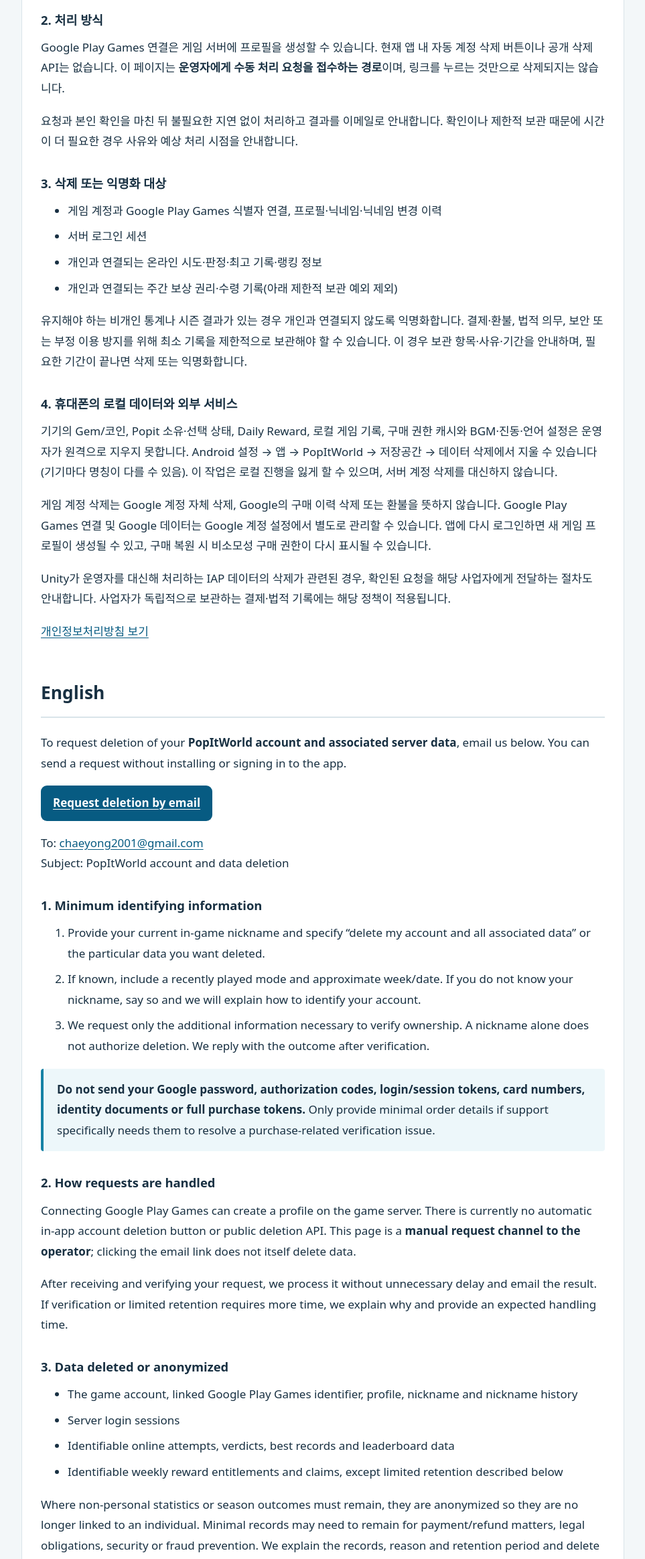
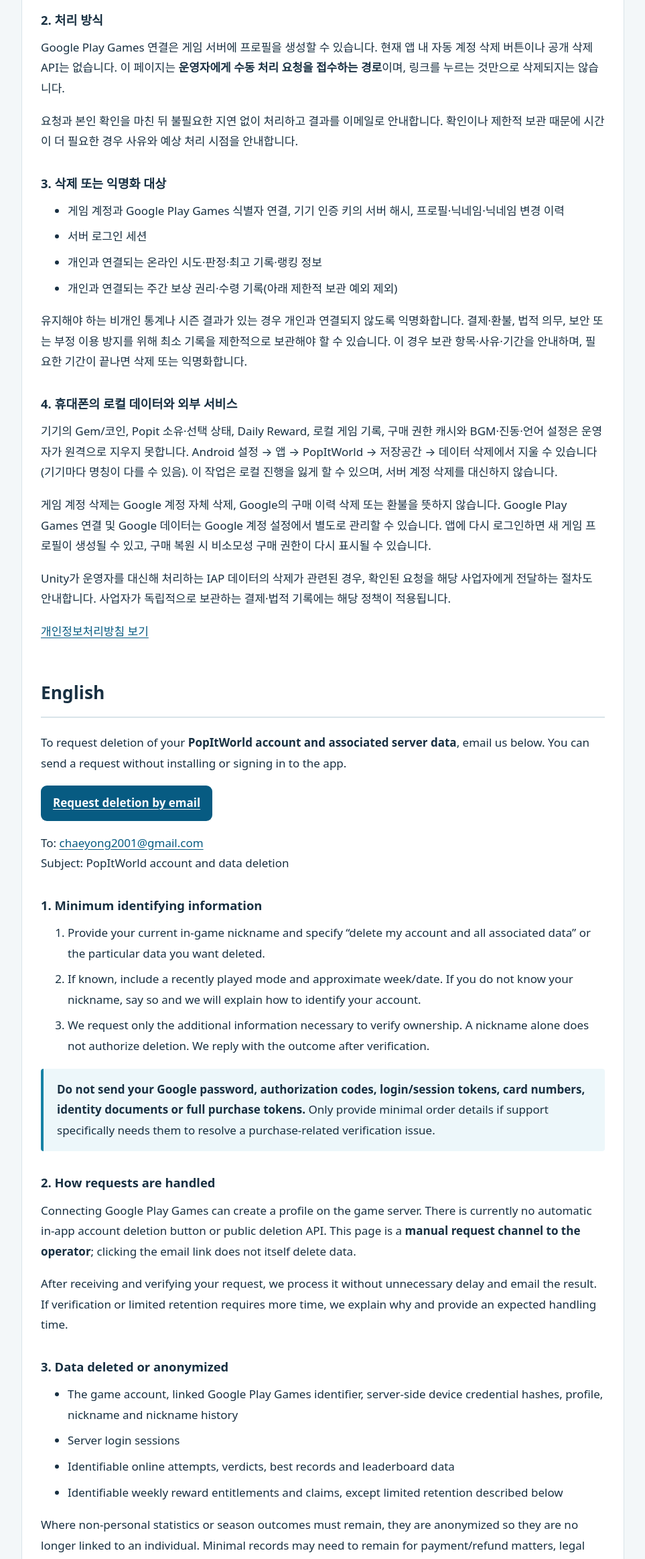
Before and after one commit to chaeyong2001/PopItWorld-privacy, a plain HTML site: page delete-account.html in a window 1280 px wide. Shown: the part 1059-3387 px from the top of the page at 67% size, without its empty margins (158-1121 px from the left). Drawn offline with Linux system fonts and the light colour scheme.

Commit message:
Publish bilingual delete-account.html

```diff
--- a/delete-account.html
+++ b/delete-account.html
@@ -15,7 +15,7 @@
 <p>Google Play Games 연결은 게임 서버에 프로필을 생성할 수 있습니다. 현재 앱 내 자동 계정 삭제 버튼이나 공개 삭제 API는 없습니다. 이 페이지는 <strong>운영자에게 수동 처리 요청을 접수하는 경로</strong>이며, 링크를 누르는 것만으로 삭제되지는 않습니다.</p>
 <p>요청과 본인 확인을 마친 뒤 불필요한 지연 없이 처리하고 결과를 이메일로 안내합니다. 확인이나 제한적 보관 때문에 시간이 더 필요한 경우 사유와 예상 처리 시점을 안내합니다.</p>
 <h3>3. 삭제 또는 익명화 대상</h3>
-<ul><li>게임 계정과 Google Play Games 식별자 연결, 프로필·닉네임·닉네임 변경 이력</li><li>서버 로그인 세션</li><li>개인과 연결되는 온라인 시도·판정·최고 기록·랭킹 정보</li><li>개인과 연결되는 주간 보상 권리·수령 기록(아래 제한적 보관 예외 제외)</li></ul>
+<ul><li>게임 계정과 Google Play Games 식별자 연결, 기기 인증 키의 서버 해시, 프로필·닉네임·닉네임 변경 이력</li><li>서버 로그인 세션</li><li>개인과 연결되는 온라인 시도·판정·최고 기록·랭킹 정보</li><li>개인과 연결되는 주간 보상 권리·수령 기록(아래 제한적 보관 예외 제외)</li></ul>
 <p>유지해야 하는 비개인 통계나 시즌 결과가 있는 경우 개인과 연결되지 않도록 익명화합니다. 결제·환불, 법적 의무, 보안 또는 부정 이용 방지를 위해 최소 기록을 제한적으로 보관해야 할 수 있습니다. 이 경우 보관 항목·사유·기간을 안내하며, 필요한 기간이 끝나면 삭제 또는 익명화합니다.</p>
 <h3>4. 휴대폰의 로컬 데이터와 외부 서비스</h3>
 <p>기기의 Gem/코인, Popit 소유·선택 상태, Daily Reward, 로컬 게임 기록, 구매 권한 캐시와 BGM·진동·언어 설정은 운영자가 원격으로 지우지 못합니다. Android 설정 → 앱 → PopItWorld → 저장공간 → 데이터 삭제에서 지울 수 있습니다(기기마다 명칭이 다를 수 있음). 이 작업은 로컬 진행을 잃게 할 수 있으며, 서버 계정 삭제를 대신하지 않습니다.</p>
@@ -32,7 +32,7 @@
 <p>Connecting Google Play Games can create a profile on the game server. There is currently no automatic in-app account deletion button or public deletion API. This page is a <strong>manual request channel to the operator</strong>; clicking the email link does not itself delete data.</p>
 <p>After receiving and verifying your request, we process it without unnecessary delay and email the result. If verification or limited retention requires more time, we explain why and provide an expected handling time.</p>
 <h3>3. Data deleted or anonymized</h3>
-<ul><li>The game account, linked Google Play Games identifier, profile, nickname and nickname history</li><li>Server login sessions</li><li>Identifiable online attempts, verdicts, best records and leaderboard data</li><li>Identifiable weekly reward entitlements and claims, except limited retention described below</li></ul>
+<ul><li>The game account, linked Google Play Games identifier, server-side device credential hashes, profile, nickname and nickname history</li><li>Server login sessions</li><li>Identifiable online attempts, verdicts, best records and leaderboard data</li><li>Identifiable weekly reward entitlements and claims, except limited retention described below</li></ul>
 <p>Where non-personal statistics or season outcomes must remain, they are anonymized so they are no longer linked to an individual. Minimal records may need to remain for payment/refund matters, legal obligations, security or fraud prevention. We explain the records, reason and retention period and delete or anonymize them when no longer required.</p>
 <h3>4. Local data and external services</h3>
 <p>We cannot remotely erase your device's Gem/coin balance, owned/selected Popits, Daily Rewards, local game records, purchase entitlement cache or BGM/vibration/language settings. Remove them in Android Settings → Apps → PopItWorld → Storage → Clear data (names vary by device). This can permanently remove local progress and does not replace a server account deletion request.</p>
```
